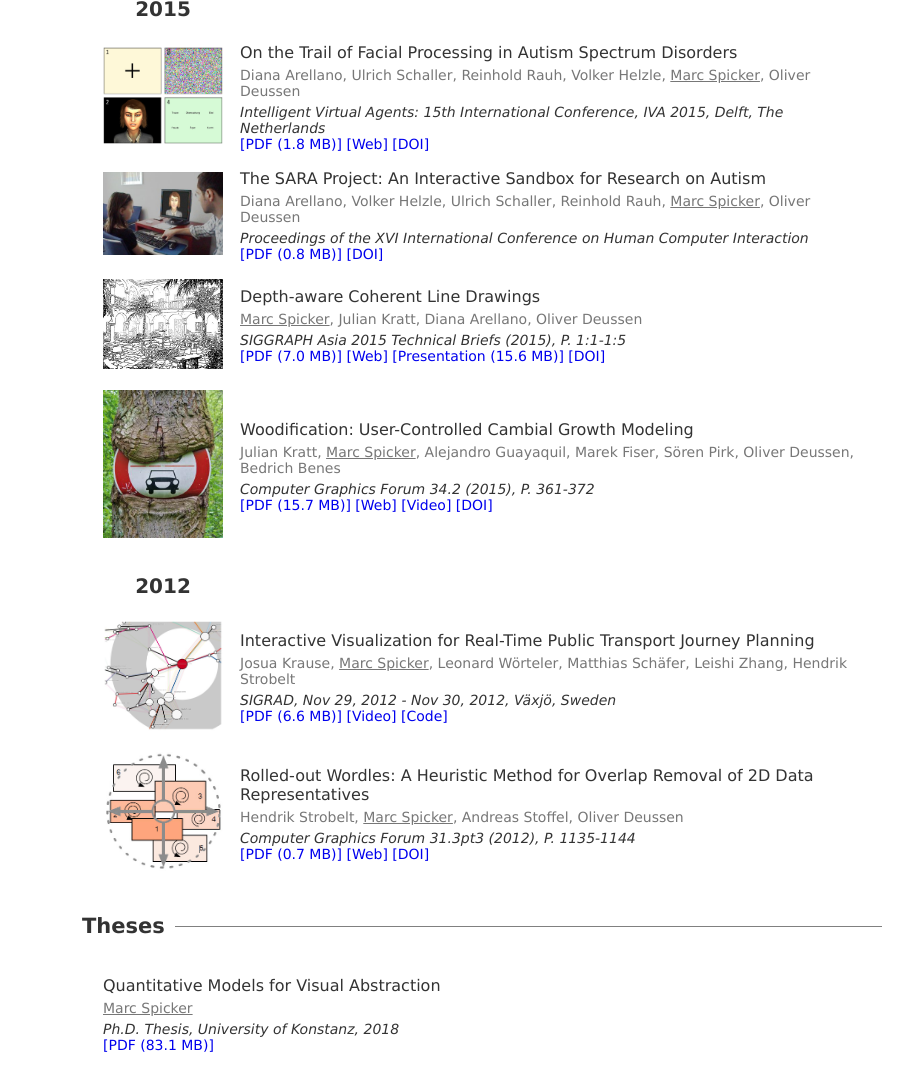
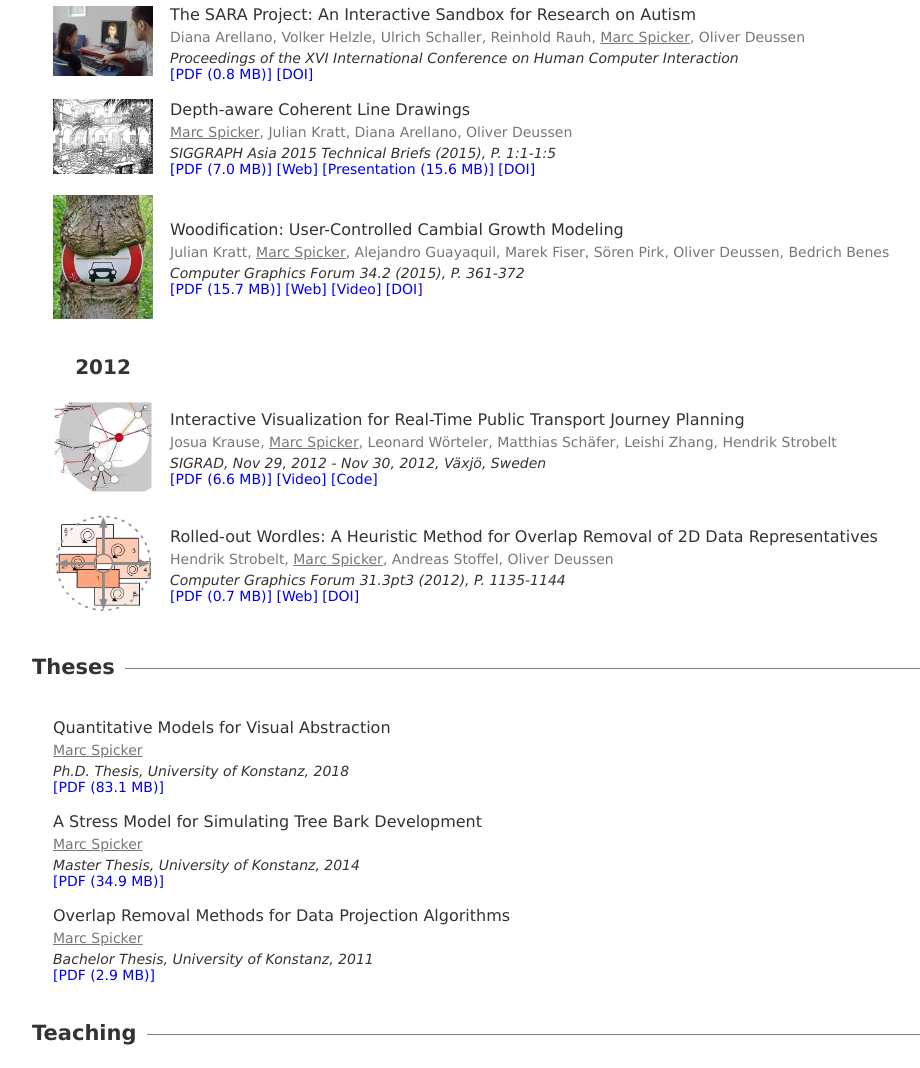
Before and after one commit to MarcSpicker/MarcSpicker.github.io, a plain HTML site: page index.html in a window 1280 px wide. Shown: the part 1732-2800 px from the top of the page, without its empty margins (158-1078 px from the left). Drawn offline with Linux system fonts and the light colour scheme.

Commit message:
updated general layout

```diff
--- a/index.html
+++ b/index.html
@@ -27,8 +27,6 @@
 			<td><a href="https://www.cgmi.uni-konstanz.de/en/persons/research-fellows/marc-spicker/"><img style="height: 48px;" src="images/cgmi_logo.png" alt="CGMI"></a></td>
 		</tr>
   	</table>
-
-  	<br>
 
   	<!-- Intro Text -->
   	<h2>About me</h2>
@@ -60,7 +58,7 @@
 		<!-- 2018 -->
 		<tr><th><pub-year>2018</pub-year></th><td></td></tr>
 		<tr>
-			<th><img style="width: 120px" src="publication_tumbnails/building_classification.jpg" alt="Thumbnail"></th>
+			<th><img style="width: 100px" src="publication_tumbnails/building_classification.jpg" alt="Thumbnail"></th>
 			<td>
 				<pub-title>Neural Networks for the Classification of Building Use from Street-View Imagery</pub-title> <br>
 				<pub-authors>Dominik Laupheimer, Patrick Tutzauer, Norbert Haala, <u>Marc Spicker</u></pub-authors><br>
@@ -70,7 +68,7 @@
 			</td>
 		</tr>
 		<tr>
-			<th><img style="width: 120px" src="publication_tumbnails/interactivetestbed_preview.jpg" alt="Thumbnail"></th>
+			<th><img style="width: 100px" src="publication_tumbnails/interactivetestbed_preview.jpg" alt="Thumbnail"></th>
 			<td>
 				<pub-title>Interactive testbed for research in autism - the SARA project</pub-title> <br>
 				<pub-authors>Diana Arellano, Reinhold Rauh, Benjamin Krautheim, <u>Marc Spicker</u>, Ulrich Schaller, Volker Helzle, Oliver Deussen</pub-authors> <br>
@@ -84,7 +82,7 @@
 		<!-- 2017 -->
 		<tr><th><pub-year>2017</pub-year></th><td></td></tr>
 		<tr>
-			<th><img style="width: 120px" src="publication_tumbnails/lbgstippling_preview.jpg" alt="Thumbnail"></th>
+			<th><img style="width: 100px" src="publication_tumbnails/lbgstippling_preview.jpg" alt="Thumbnail"></th>
 			<td>
 				<pub-title>Weighted Linde-Buzo-Gray Stippling</pub-title> <br>
 				<pub-authors><u>Marc Spicker</u>, Oliver Deussen, Qian Zheng</pub-authors><br>
@@ -99,7 +97,7 @@
 			</td>
 		</tr>
 		<tr>
-			<th><img style="width: 120px" src="publication_tumbnails/quantitativestippling_preview.jpg" alt="Thumbnail"></th>
+			<th><img style="width: 100px" src="publication_tumbnails/quantitativestippling_preview.jpg" alt="Thumbnail"></th>
 			<td>
 				<pub-title>Quantifying Visual Abstraction Quality for Stipple Drawings</pub-title>
 				<img style="height: 18px;" src="images/ribbon.png" title="Best Paper Award" alt="Best Paper Award"> <br>
@@ -112,7 +110,7 @@
 			</td>
 		</tr>
 		<tr>
-			<th><img style="width: 120px" src="publication_tumbnails/abstractterrain_preview.jpg" alt="Thumbnail"></th>
+			<th><img style="width: 100px" src="publication_tumbnails/abstractterrain_preview.jpg" alt="Thumbnail"></th>
 			<td>
 				<pub-title>Structure-aware Stylization of Mountainous Terrains</pub-title> <br>
 				<pub-authors>Julian Kratt, Ferdinand Eisenkeil, <u>Marc Spicker</u>, Yunhai Wang, Daniel Weiskopf, Oliver Deussen</pub-authors> <br>
@@ -127,7 +125,7 @@
 		<!-- 2016 -->
 		<tr><th><pub-year>2016</pub-year></th><td></td></tr>
 		<tr>
-			<th><img style="width: 120px" src="publication_tumbnails/artisticcomposition_preview.jpg" alt="Thumbnail"></th>
+			<th><img style="width: 100px" src="publication_tumbnails/artisticcomposition_preview.jpg" alt="Thumbnail"></th>
 			<td>
 				<pub-title>Artistic Composition for Painterly Rendering</pub-title> <br>
 				<pub-authors>Thomas Lindemeier, <u>Marc Spicker</u>, Oliver Deussen</pub-authors> <br>
@@ -140,7 +138,7 @@
 			</td>
 		</tr>
 		<tr>
-			<th><img style="width: 120px" src="publication_tumbnails/emotionrecognition_preview.jpg" alt="Thumbnail"></th>
+			<th><img style="width: 100px" src="publication_tumbnails/emotionrecognition_preview.jpg" alt="Thumbnail"></th>
 			<td>
 				<pub-title>Emotion Recognition in Autism Spectrum Disorder: Does Stylization Help?</pub-title> <br>
 				<pub-authors><u>Marc Spicker</u>, Diana Arellano, Ulrich Schaller, Reinhold Rauh, Volker Helzle, Oliver Deussen</pub-authors> <br>
@@ -154,7 +152,7 @@
 		<!-- 2015 -->
 		<tr><th><pub-year>2015</pub-year></th><td></td></tr>
 		<tr>
-			<th><img style="width: 120px" src="publication_tumbnails/facialprocessing_preview.jpg" alt="Thumbnail"></th>
+			<th><img style="width: 100px" src="publication_tumbnails/facialprocessing_preview.jpg" alt="Thumbnail"></th>
 			<td>
 				<pub-title>On the Trail of Facial Processing in Autism Spectrum Disorders</pub-title> <br>
 				<pub-authors>Diana Arellano, Ulrich Schaller, Reinhold Rauh, Volker Helzle, <u>Marc Spicker</u>, Oliver Deussen</pub-authors> <br>
@@ -165,7 +163,7 @@
 			</td>
 		</tr>
 		<tr>
-			<th><img style="width: 120px" src="publication_tumbnails/SARA.jpg" alt="Thumbnail"></th>
+			<th><img style="width: 100px" src="publication_tumbnails/SARA.jpg" alt="Thumbnail"></th>
 			<td>
 				<pub-title>The SARA Project: An Interactive Sandbox for Research on Autism</pub-title> <br>
 				<pub-authors>Diana Arellano, Volker Helzle, Ulrich Schaller, Reinhold Rauh, <u>Marc Spicker</u>, Oliver Deussen</pub-authors> <br>
@@ -175,7 +173,7 @@
 			</td>
 		</tr>
 		<tr>
-			<th><img style="width: 120px" src="publication_tumbnails/depthlinedrawing_preview.jpg" alt="Thumbnail"></th>
+			<th><img style="width: 100px" src="publication_tumbnails/depthlinedrawing_preview.jpg" alt="Thumbnail"></th>
 			<td>
 				<pub-title>Depth-aware Coherent Line Drawings</pub-title> <br>
 				<pub-authors><u>Marc Spicker</u>, Julian Kratt, Diana Arellano, Oliver Deussen</pub-authors> <br>
@@ -187,7 +185,7 @@
 			</td>
 		</tr>
 		<tr>
-			<th><img style="width: 120px" src="publication_tumbnails/woodification_preview.jpg" alt="Thumbnail"></th>
+			<th><img style="width: 100px" src="publication_tumbnails/woodification_preview.jpg" alt="Thumbnail"></th>
 			<td>
 				<pub-title>Woodification: User-Controlled Cambial Growth Modeling</pub-title> <br>
 				<pub-authors>Julian Kratt, <u>Marc Spicker</u>, Alejandro Guayaquil, Marek Fiser, Sören Pirk, Oliver Deussen, Bedrich Benes</pub-authors> <br>
@@ -202,7 +200,7 @@
 		<!-- 2012 -->
 		<tr><th><pub-year>2012</pub-year></th><td></td></tr>
 		<tr>
-			<th><img style="width: 120px" src="publication_tumbnails/busvis_preview.jpg" alt="Thumbnail"></th>
+			<th><img style="width: 100px" src="publication_tumbnails/busvis_preview.jpg" alt="Thumbnail"></th>
 			<td>
 				<pub-title>Interactive Visualization for Real-Time Public Transport Journey Planning</pub-title> <br>
 				<pub-authors>Josua Krause, <u>Marc Spicker</u>, Leonard Wörteler, Matthias Schäfer, Leishi Zhang, Hendrik Strobelt</pub-authors> <br>
@@ -213,7 +211,7 @@
 			</td>
 		</tr>
 		<tr>
-			<th><img style="width: 120px" src="publication_tumbnails/wordle_preview.jpg" alt="Thumbnail"></th>
+			<th><img style="width: 100px" src="publication_tumbnails/wordle_preview.jpg" alt="Thumbnail"></th>
 			<td>
 				<pub-title>Rolled-out Wordles: A Heuristic Method for Overlap Removal of 2D Data Representatives</pub-title> <br>
 				<pub-authors>Hendrik Strobelt, <u>Marc Spicker</u>, Andreas Stoffel, Oliver Deussen</pub-authors> <br>
@@ -255,43 +253,43 @@
 		<!-- 2018 Courses -->
 		<tr><th><pub-year>2018</pub-year></th><td></td></tr>
 		<tr><th></th><td>
-		<pub-title>Seminar: Current Trends in Computer Graphics (Winter Term)</pub-title> <br>
+		<pub-title>Seminar: Current Trends in Computer Graphics (Winter Term)</pub-title>
 		</td></tr>
 
 		<!-- 2017 Courses -->
 		<tr><th><pub-year>2017</pub-year></th><td></td></tr>
 		<tr><th></th><td>
-		<pub-title>Illustrative Computer Graphics (Winter Term)</pub-title> <br>
+		<pub-title>Illustrative Computer Graphics (Winter Term)</pub-title>
 		</td></tr>
 		<tr><th></th><td>
-		<pub-title>Introduction to Computer Graphics (Summer Term)</pub-title> <br>
+		<pub-title>Introduction to Computer Graphics (Summer Term)</pub-title>
 		</td></tr>
 
 		<!-- 2016 Courses -->
 		<tr><th><pub-year>2016</pub-year></th><td></td></tr>
 		<tr><th></th><td>
-		<pub-title>Illustrative Computer Graphics (Winter Term)</pub-title> <br>
+		<pub-title>Illustrative Computer Graphics (Winter Term)</pub-title>
 		</td></tr>
 		<tr><th></th><td>
-		<pub-title>Introduction to Computer Graphics (Summer Term)</pub-title> <br>
+		<pub-title>Introduction to Computer Graphics (Summer Term)</pub-title>
 		</td></tr>
 
 		<!-- 2015 Courses -->
 		<tr><th><pub-year>2015</pub-year></th><td></td></tr>
 		<tr><th></th><td>
-		<pub-title>Computer Graphics and Interactive Systems (Summer Term)</pub-title> <br>
+		<pub-title>Computer Graphics and Interactive Systems (Summer Term)</pub-title>
 		</td></tr>
 		<tr><th></th><td>
-		<pub-title>Modelling in Computer Graphics (Summer Term)</pub-title> <br>
+		<pub-title>Modelling in Computer Graphics (Summer Term)</pub-title>
 		</td></tr>
 
 		<!-- 2014 Courses -->
 		<tr><th><pub-year>2014</pub-year></th><td></td></tr>
 		<tr><th></th><td>
-		<pub-title>Seminar: Current Trends in Computer Graphics (Winter Term)</pub-title> <br>
+		<pub-title>Seminar: Current Trends in Computer Graphics (Winter Term)</pub-title>
 		</td></tr>
 		<tr><th></th><td>
-		<pub-title>Seminar: Current Trends in Computer Graphics (Summer Term)</pub-title> <br>
+		<pub-title>Seminar: Current Trends in Computer Graphics (Summer Term)</pub-title>
 		</td></tr>
 	</table>
 
--- a/style.css
+++ b/style.css
@@ -7,7 +7,7 @@ body
   margin-top: 30px;
   margin-bottom: 100px;
   padding: 0;
-  max-width: 800px;
+  max-width: 900px;
 }
 
 table
```
